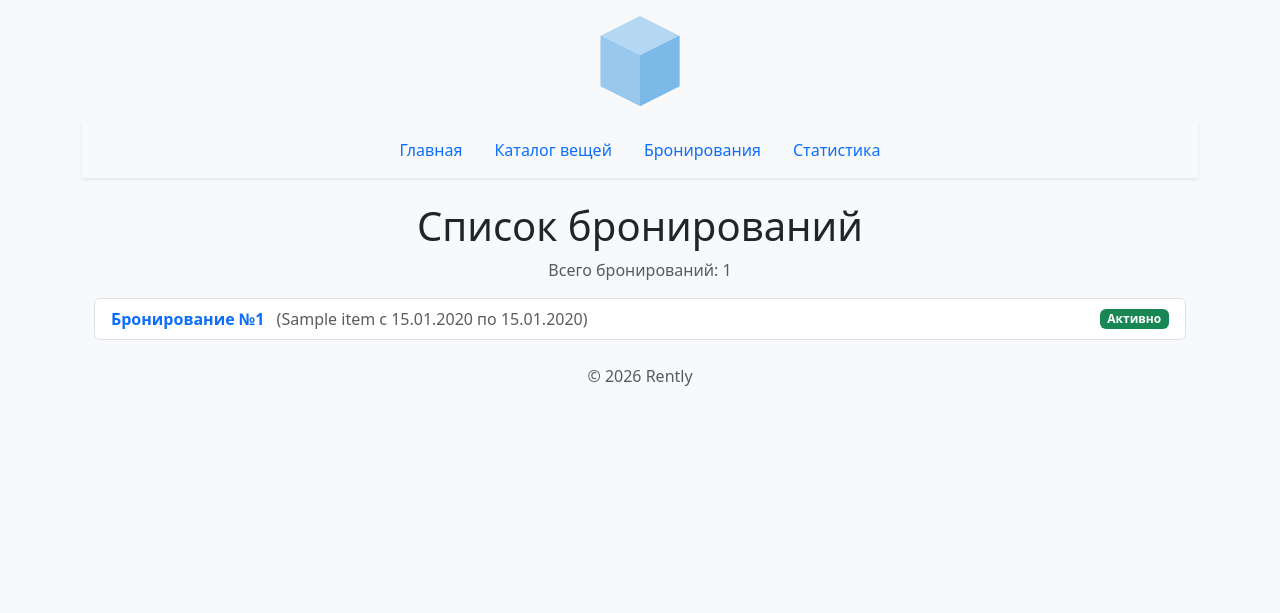
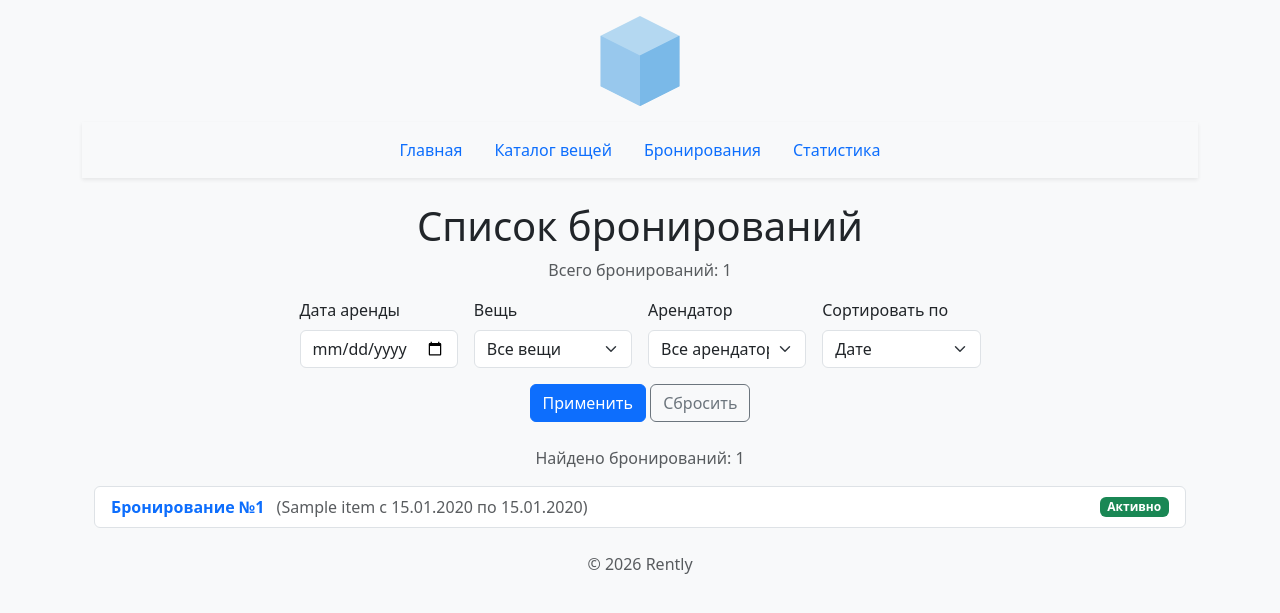
Before and after one commit to FastTra1n/item-rent, a Django app: page /bookings/ in a window 1280 px wide. Shown: the top 613 px of the page. Run offline with Django 5.2, Linux system fonts and the light colour scheme; tables that the repository leaves empty hold one stand-in row (values such as "Sample post").

Commit message:
PR9: add filtering and sorting to the page with bookings list.

```diff
--- a/bookings/templates/bookings/booking_list.html
+++ b/bookings/templates/bookings/booking_list.html
@@ -6,8 +6,100 @@
 <h1>Список бронирований</h1>
 <p class="text-muted">Всего бронирований: {{ page_obj.paginator.count }}</p>
 
+<form
+  method="get"
+  action="{% url 'bookings:bookings' %}"
+  class="mb-4 text-start d-flex flex-column justify-content-center align-items-center"
+>
+  <div class="row g-3 align-items-end">
+    <div class="col-md-3">
+      <label for="date" class="form-label">
+        Дата аренды
+      </label>
+      <input
+        type="date"
+        id="date"
+        name="date"
+        value="{{ booking_date }}"
+        class="form-control"
+      >
+    </div>
+
+    <div class="col-md-3">
+      <label for="item" class="form-label">Вещь</label>
+      <select id="item" name="item" class="form-select">
+        <option value="">Все вещи</option>
+
+        {% for item in items %}
+          <option
+            value="{{ item.pk }}"
+            {% if selected_item == item.pk|stringformat:"s" %}
+              selected
+            {% endif %}
+          >
+            {{ item.name }}
+          </option>
+        {% endfor %}
+      </select>
+    </div>
+
+    <div class="col-md-3">
+      <label for="user" class="form-label">Арендатор</label>
+      <select id="user" name="user" class="form-select">
+        <option value="">Все арендаторы</option>
+
+        {% for renter in users %}
+          <option
+            value="{{ renter.pk }}"
+            {% if selected_user == renter.pk|stringformat:"s" %}
+              selected
+            {% endif %}
+          >
+            {{ renter.name }}
+          </option>
+        {% endfor %}
+      </select>
+    </div>
+
+    <div class="col-md-3">
+      <label for="sort" class="form-label">Сортировать по</label>
+      <select id="sort" name="sort" class="form-select">
+        <option value="date" {% if sort == "date" %}selected{% endif %}>
+          Дате
+        </option>
+        <option value="item" {% if sort == "item" %}selected{% endif %}>
+          Вещи
+        </option>
+        <option value="user" {% if sort == "user" %}selected{% endif %}>
+          Арендатору
+        </option>
+      </select>
+    </div>
+  </div>
+
+  <div class="btn-container">
+    <button type="submit" class="btn btn-primary mt-3">
+      Применить
+    </button>
+    <a
+      href="{% url 'bookings:bookings' %}"
+      class="btn btn-outline-secondary mt-3"
+    >
+      Сбросить
+    </a>
+  </div>
+</form>
+
+{% if error %}
+  <p class="alert alert-danger">{{ error }}</p>
+{% endif %}
+
+<p class="text-muted">
+  Найдено бронирований: {{ page_obj.paginator.count }}
+</p>
+
 <ul class="list-group">
-  {% for booking in bookings %}
+  {% for booking in page_obj %}
     <li class="list-group-item d-flex justify-content-between align-items-center">
       <div>
         <a
--- a/bookings/views.py
+++ b/bookings/views.py
@@ -1,3 +1,5 @@
+from datetime import datetime
+
 from django.core.paginator import Paginator
 from django.db.models import Count, Avg, Min, Max, Sum, Q
 from django.db.models.functions import Round
@@ -10,13 +12,70 @@ from users.models import User
 
 
 def bookings_list(request):
-    bookings = Booking.objects.all().select_related("item").order_by("-id")
+    booking_date = request.GET.get("date", "").strip()
+    item_id = request.GET.get("item", "").strip()
+    user_id = request.GET.get("user", "").strip()
+    sort = request.GET.get("sort", "date").strip()
+
+    error = None
+
+    bookings = Booking.objects.filter(
+        is_cancelled=False,
+    ).select_related("item", "user")
+
+    if booking_date:
+        try:
+            selected_date = (
+                datetime.strptime(
+                    booking_date,
+                    "%Y-%m-%d",
+                )
+                .date()
+                .isoformat()
+            )
+        except ValueError:
+            error = "Укажите корректную дату."
+        else:
+            bookings = bookings.filter(
+                start_date__lte=selected_date,
+                end_date__gte=selected_date,
+            )
+
+    try:
+        if item_id:
+            bookings = bookings.filter(item_id=int(item_id))
+
+        if user_id:
+            bookings = bookings.filter(user_id=int(user_id))
+    except ValueError:
+        error = "Некорректный идентификатор вещи или арендатора."
+
+    if error:
+        bookings = bookings.none()
+
+    sort_fields = {
+        "date": "start_date",
+        "item": "item__name",
+        "user": "user__name",
+    }
+
+    if sort not in sort_fields:
+        sort = "date"
+
+    bookings = bookings.order_by(sort_fields[sort], "pk")
+
     paginator = Paginator(bookings, 5)
     page_obj = paginator.get_page(request.GET.get("page"))
 
     context = {
-        "bookings": page_obj,
-        "page_obj": page_obj
+        "page_obj": page_obj,
+        "booking_date": booking_date,
+        "selected_item": item_id,
+        "selected_user": user_id,
+        "sort": sort,
+        "error": error,
+        "items": Item.objects.order_by("name", "pk"),
+        "users": User.objects.order_by("name", "pk"),
     }
 
     return render(request, "bookings/booking_list.html", context)
--- a/items/views.py
+++ b/items/views.py
@@ -13,10 +13,7 @@ def items_list(request):
     if q:
         items = items.filter(name__iregex=re.escape(q))
 
-    context = {
-        "items": items,
-        "q": q
-    }
+    context = {"items": items, "q": q}
 
     return render(request, "items/item_list.html", context)
 
```
